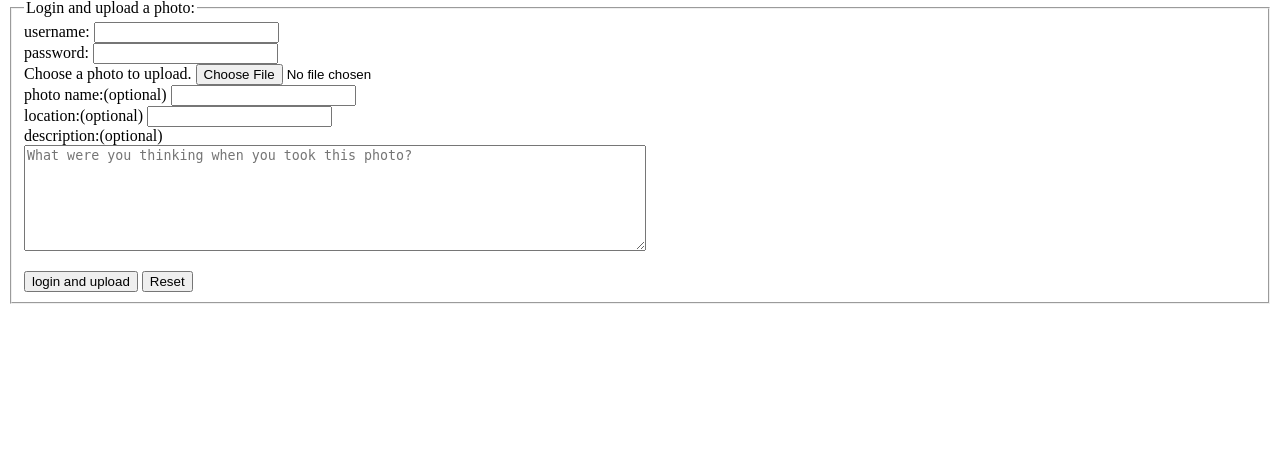
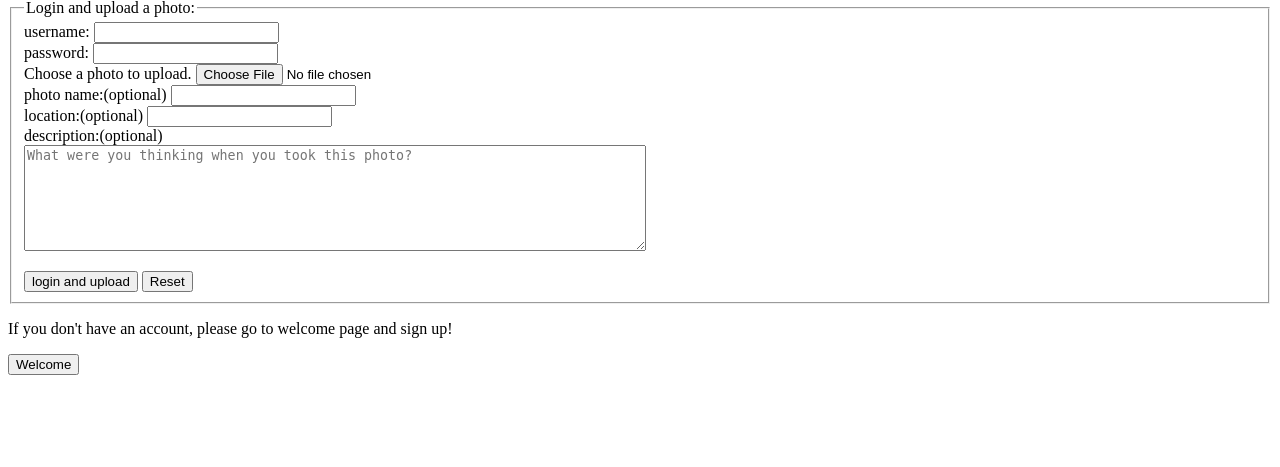
Before and after one commit to avispeng/A1_web_development, a Flask app: page /test/FileUpload in a window 1280 px wide. Shown: the part 128-595 px from the top of the page. Run offline with Flask 2, Linux system fonts and the light colour scheme; some libraries are stand-ins or nearby versions.

Commit message:
update test template

```diff
--- a/app/templates/for_test.html
+++ b/app/templates/for_test.html
@@ -23,6 +23,11 @@
     </fieldset>
 </form>
 
+<p>If you don't have an account, please go to welcome page and sign up!</p>
+<form action="{{url_for('main')}}" method="get">
+    <input type="submit" value="Welcome">
+</form>
+
 <script>
     function myFunction(){
     document.getElementById("testForm").reset();
```
